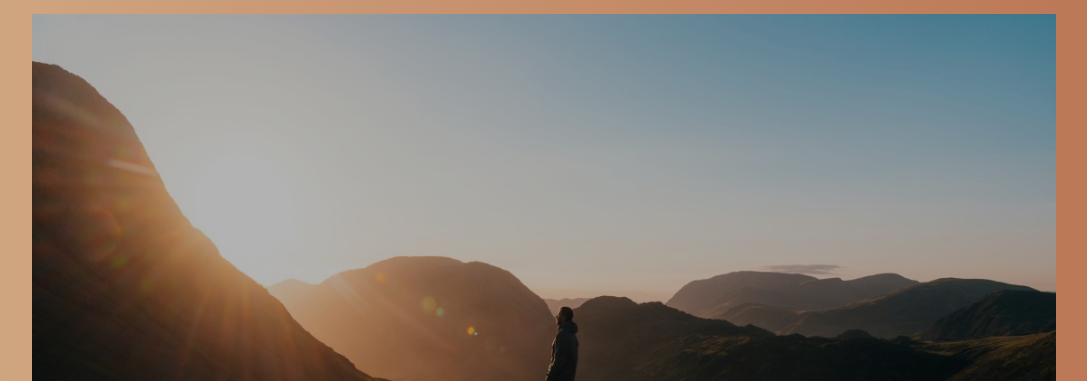
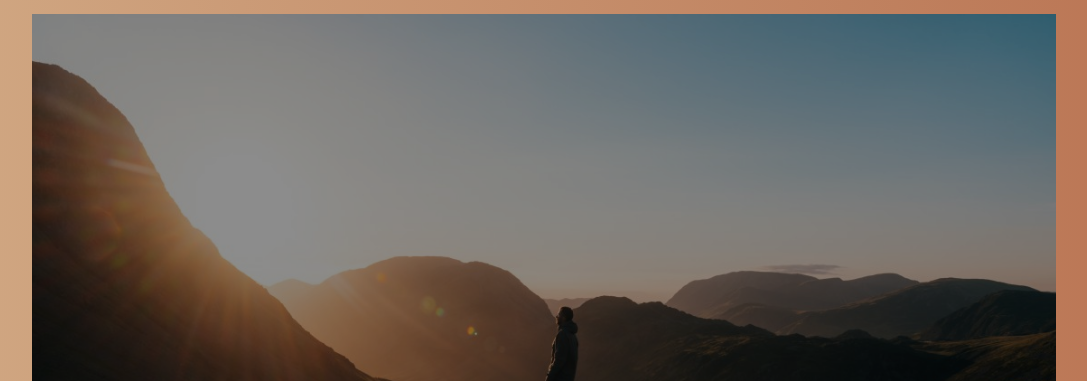
Before and after one commit to ksrajath7/PageTransitionAnimation, a plain HTML site: page index.html in a window 1280 px wide. Shown: the part 66-447 px from the top of the page, without its empty margins (96-1183 px from the left). Drawn offline with nearby package versions, Linux system fonts and the light colour scheme.

Commit message:
Improved UX

```diff
--- a/app.js
+++ b/app.js
@@ -5,5 +5,7 @@ const headline = document.querySelector('.headline');
 const hamburger = document.querySelector('.hamburger');
 
 const tl = new TimelineMax();
-tl.fromTo(hero, 1, {height:"0%"}, {height:"100%", ease:Power2.easeInOut });
-tl.fromTo(hero, 1, {width:"100%"}, {width:"80%", ease:Power2.easeInOut });
+tl.fromTo(hero, 1.1, {height:"0%"}, {height:"100%", ease:Power2.easeInOut });
+tl.fromTo(hero, 2, {width:"100%"}, {width:"80%", ease:Power2.easeInOut });
+
+tl.fromTo(slider, 2.3, {x:"-100%"}, {x:"0%", ease:Power2.easeInOut  }, "-=2");
--- a/style.css
+++ b/style.css
@@ -57,6 +57,6 @@ section{
     height: 100%;
     position: absolute;
     left: 0;
-    opacity: 0.3;
+    opacity: 0.45;
     top: 0;
 }
```
